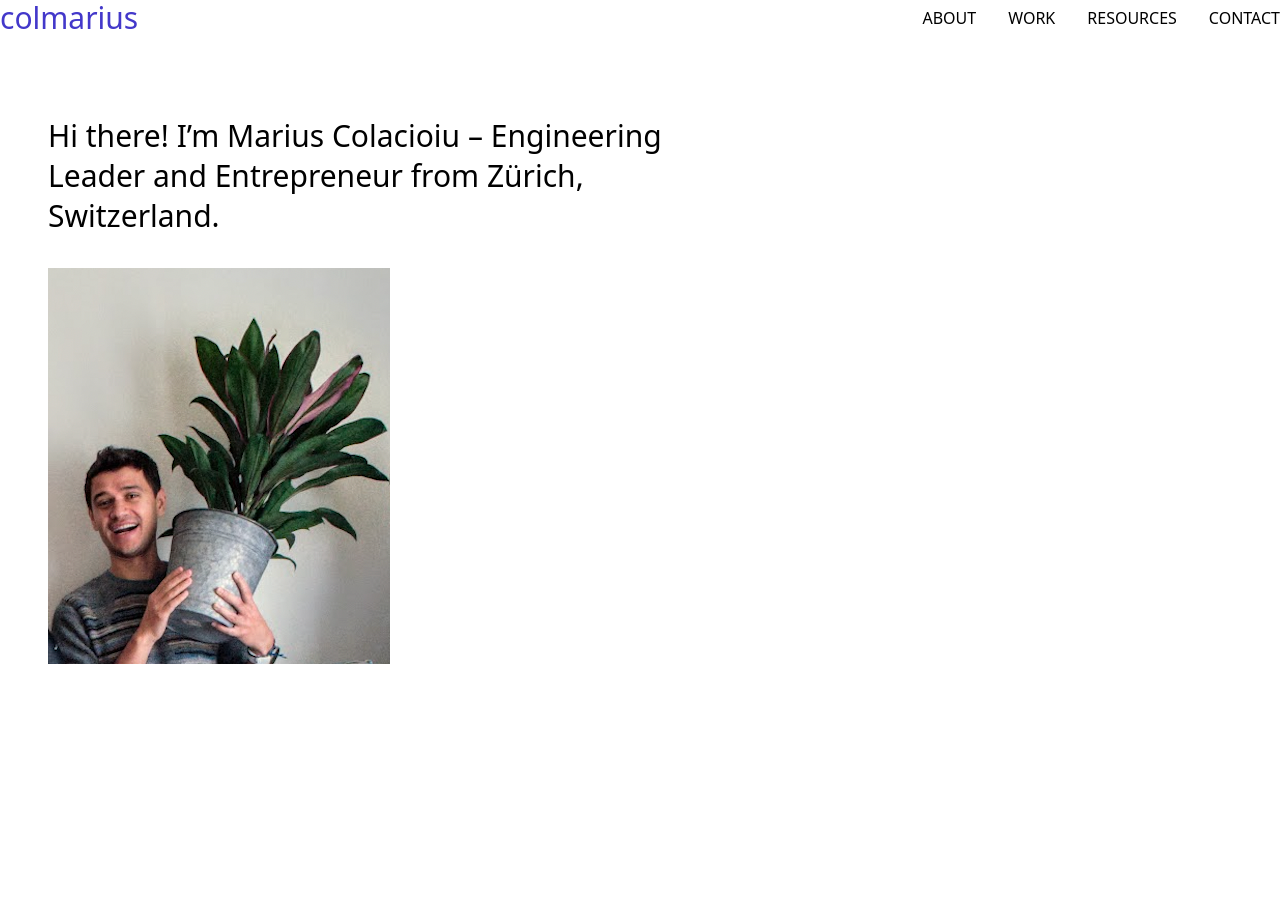
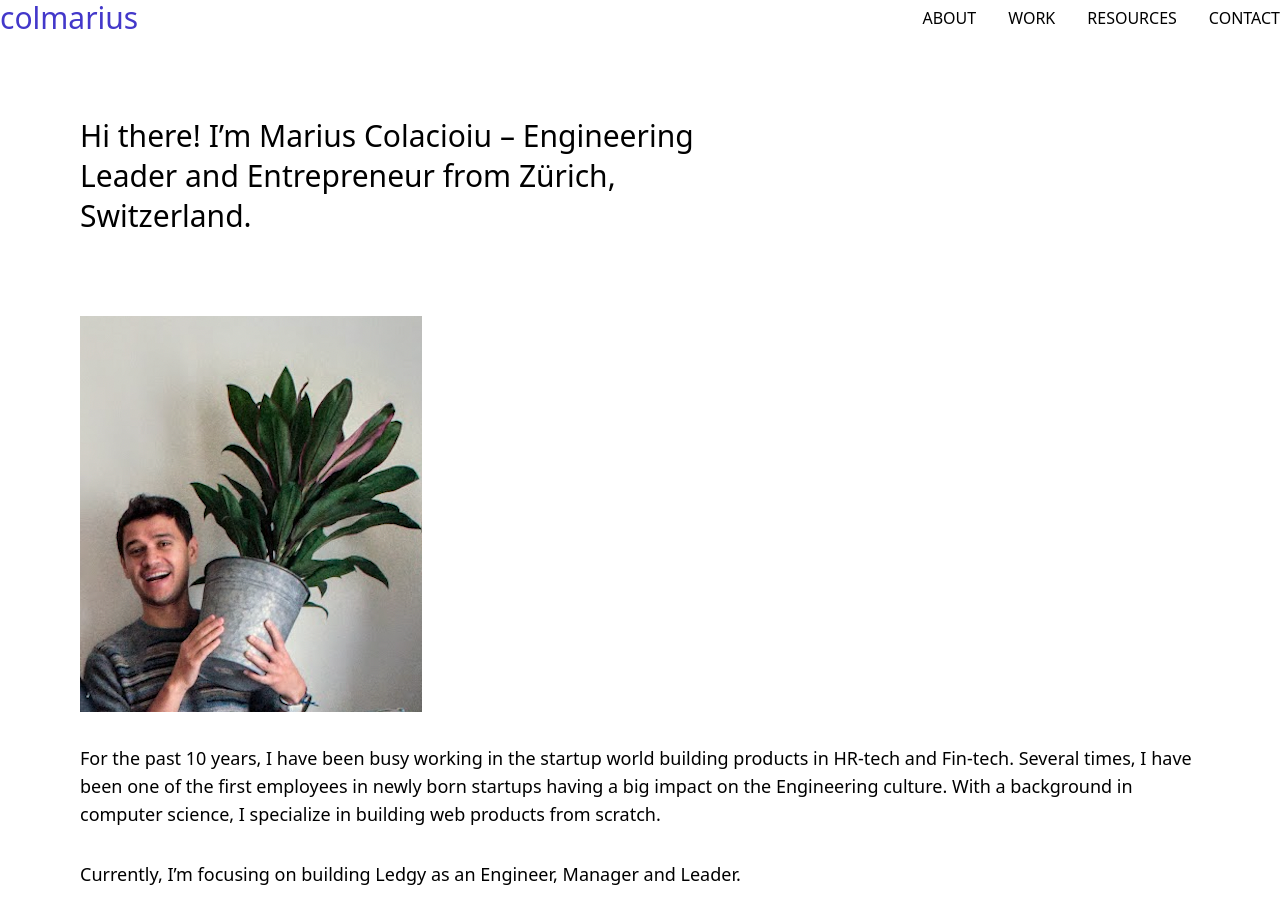
Before and after one commit to colmarius/colmarius.github.io, a React (Vite) app: page / in a window 1280 px wide. Before the commit the page ends 800 px from the top, so only its background shows below. Built offline with nearby package versions, Linux system fonts and the light colour scheme.

Commit message:
Add about me message on home page

```diff
--- a/src/config/index.ts
+++ b/src/config/index.ts
@@ -1 +1,2 @@
+export * from './messages';
 export * from './navigation';
--- /dev/null
+++ b/src/config/messages.ts
@@ -0,0 +1,8 @@
+const ABOUT_ME = [
+  'For the past 10 years, I have been busy working in the startup world building products in HR-tech and Fin-tech. Several times, I have been one of the first employees in newly born startups having a big impact on the Engineering culture. With a background in computer science, I specialize in building web products from scratch.',
+  'Currently, I’m focusing on building Ledgy as an Engineer, Manager and Leader.',
+];
+
+export const MESSAGES = Object.freeze({
+  ABOUT_ME,
+});
--- a/src/pages/HomePage.tsx
+++ b/src/pages/HomePage.tsx
@@ -1,11 +1,16 @@
+import { MESSAGES } from '@config';
+
 import placeholder from '../assets/placeholder.png';
 
-export const HomePage = () => (
-  <div className="lg:mx-12">
-    <div className="leading-10 text-3xl antialiased font-light max-w-screen-sm mb-8">
-      Hi there! I’m Marius Colacioiu – <span className="font-medium">Engineering Leader</span> and{' '}
-      <span className="font-medium">Entrepreneur</span> from Zürich, Switzerland.
-    </div>
+const HelloMessage = () => (
+  <div className="leading-10 text-3xl antialiased font-light max-w-screen-sm mb-20">
+    Hi there! I’m Marius Colacioiu – <span className="font-medium">Engineering Leader</span> and{' '}
+    <span className="font-medium">Entrepreneur</span> from Zürich, Switzerland.
+  </div>
+);
+
+const MainImage = () => (
+  <div className="mb-8">
     <img
       src={placeholder}
       width="342"
@@ -16,3 +21,21 @@ export const HomePage = () => (
     ></img>
   </div>
 );
+
+const AboutMeMessage = () => (
+  <>
+    {MESSAGES.ABOUT_ME.map((line, index) => (
+      <p key={index} className="mb-8 font-light  text-lg">
+        {line}
+      </p>
+    ))}
+  </>
+);
+
+export const HomePage = () => (
+  <div className="lg:mx-20">
+    <HelloMessage />
+    <MainImage />
+    <AboutMeMessage />
+  </div>
+);
```
